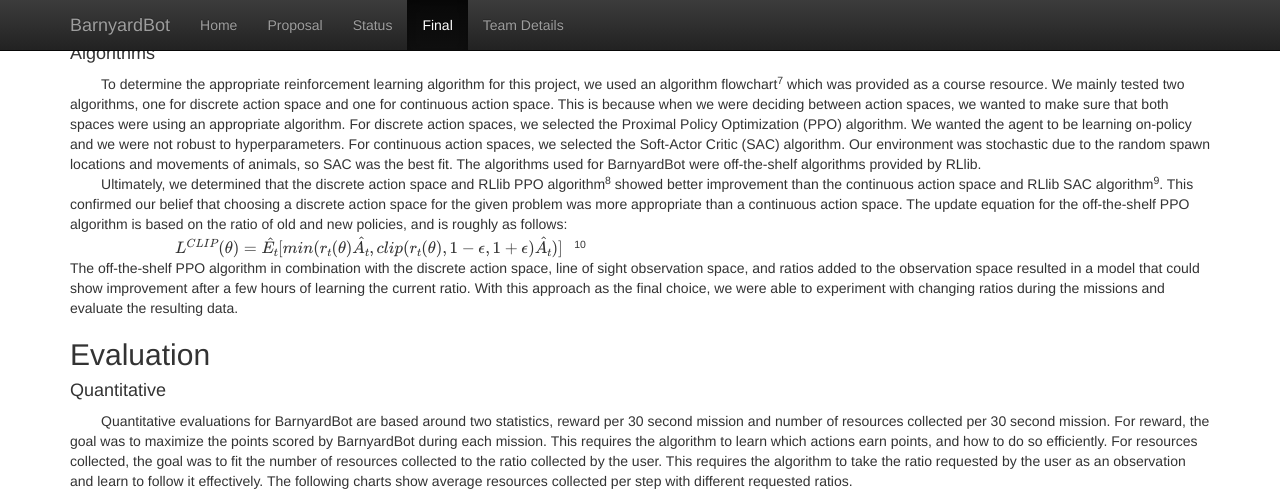
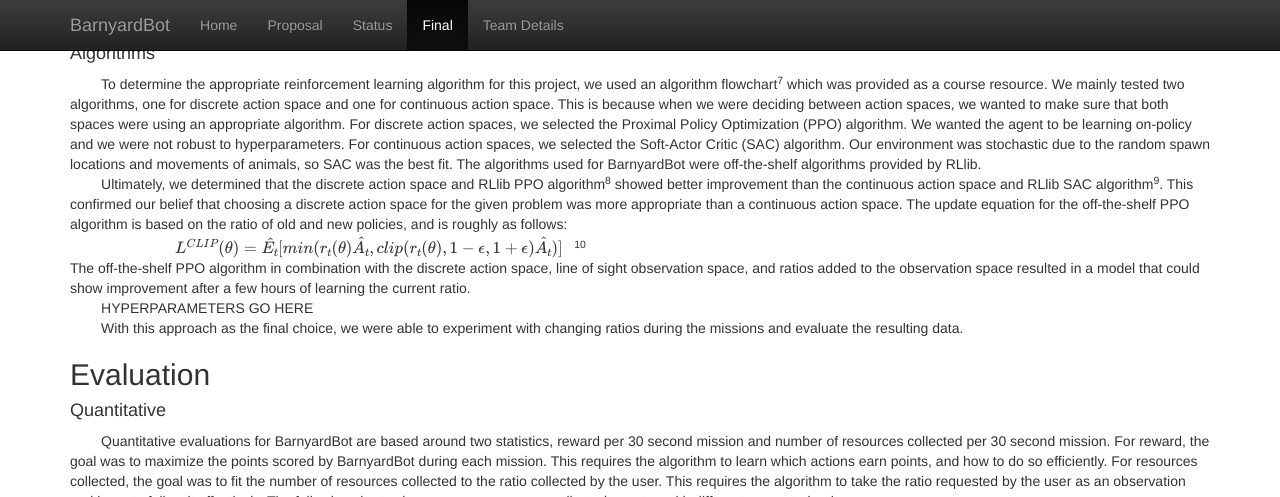
Before and after one commit to brandonmeyer/BarnyardBot, a Jekyll site: the page built from docs/final.md, in a window 1280 px wide and 900 px high, scrolled down 2607 px, cut to the strip 0-497 px from the top of the window. Built offline with Jekyll 4.4.1, drawn with Linux system fonts in a browser that asks for light colours; formulas are drawn with MathJax 3.

Commit message:
Update final.md
Added space for hyperparameters

```diff
--- a/docs/final.md
+++ b/docs/final.md
@@ -28,7 +28,9 @@ title: Final Report
 &nbsp;&nbsp;&nbsp;&nbsp;&nbsp;&nbsp;&nbsp;&nbsp;To determine the appropriate reinforcement learning algorithm for this project, we used an algorithm flowchart<sup>7</sup> which was provided as a course resource. We mainly tested two algorithms, one for discrete action space and one for continuous action space. This is because when we were deciding between action spaces, we wanted to make sure that both spaces were using an appropriate algorithm. For discrete action spaces, we selected the Proximal Policy Optimization (PPO) algorithm. We wanted the agent to be learning on-policy and we were not robust to hyperparameters. For continuous action spaces, we selected the Soft-Actor Critic (SAC) algorithm. Our environment was stochastic due to the random spawn locations and movements of animals, so SAC was the best fit. The algorithms used for BarnyardBot were off-the-shelf algorithms provided by RLlib.  <br/>
 &nbsp;&nbsp;&nbsp;&nbsp;&nbsp;&nbsp;&nbsp;&nbsp;Ultimately, we determined that the discrete action space and RLlib PPO algorithm<sup>8</sup> showed better improvement than the continuous action space and RLlib SAC algorithm<sup>9</sup>. This confirmed our belief that choosing a discrete action space for the given problem was more appropriate than a continuous action space. The update equation for the off-the-shelf PPO algorithm is based on the ratio of old and new policies, and is roughly as follows:\
 &nbsp;&nbsp;&nbsp;&nbsp;&nbsp;&nbsp;&nbsp;&nbsp;&nbsp;&nbsp;&nbsp;&nbsp;&nbsp;&nbsp;&nbsp;&nbsp;&nbsp;&nbsp;&nbsp;&nbsp;&nbsp;&nbsp;&nbsp;&nbsp;&nbsp;&nbsp;&nbsp;$$L^{CLIP}(\theta)=\hat{E_t}[min(r_t(\theta)\hat{A_t},clip(r_t(\theta),1-\epsilon,1+\epsilon)\hat{A_t})]$$&nbsp;&nbsp;&nbsp;<sup>10</sup>  <br/>
-The off-the-shelf PPO algorithm in combination with the discrete action space, line of sight observation space, and ratios added to the observation space resulted in a model that could show improvement after a few hours of learning the current ratio. With this approach as the final choice, we were able to experiment with changing ratios during the missions and evaluate the resulting data.
+The off-the-shelf PPO algorithm in combination with the discrete action space, line of sight observation space, and ratios added to the observation space resulted in a model that could show improvement after a few hours of learning the current ratio.<br/>
+&nbsp;&nbsp;&nbsp;&nbsp;&nbsp;&nbsp;&nbsp;&nbsp;HYPERPARAMETERS GO HERE<br/>
+&nbsp;&nbsp;&nbsp;&nbsp;&nbsp;&nbsp;&nbsp;&nbsp;With this approach as the final choice, we were able to experiment with changing ratios during the missions and evaluate the resulting data.
 
 ## Evaluation
 #### Quantitative
```
